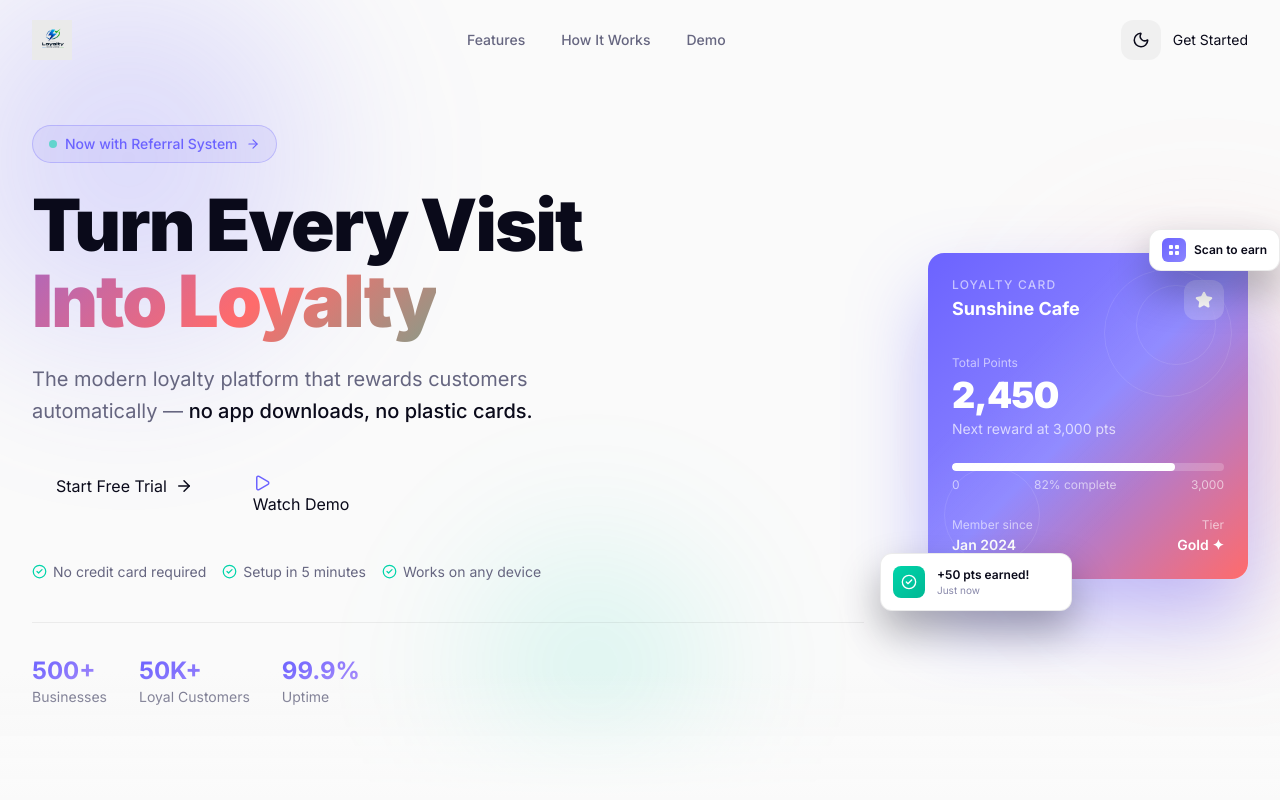
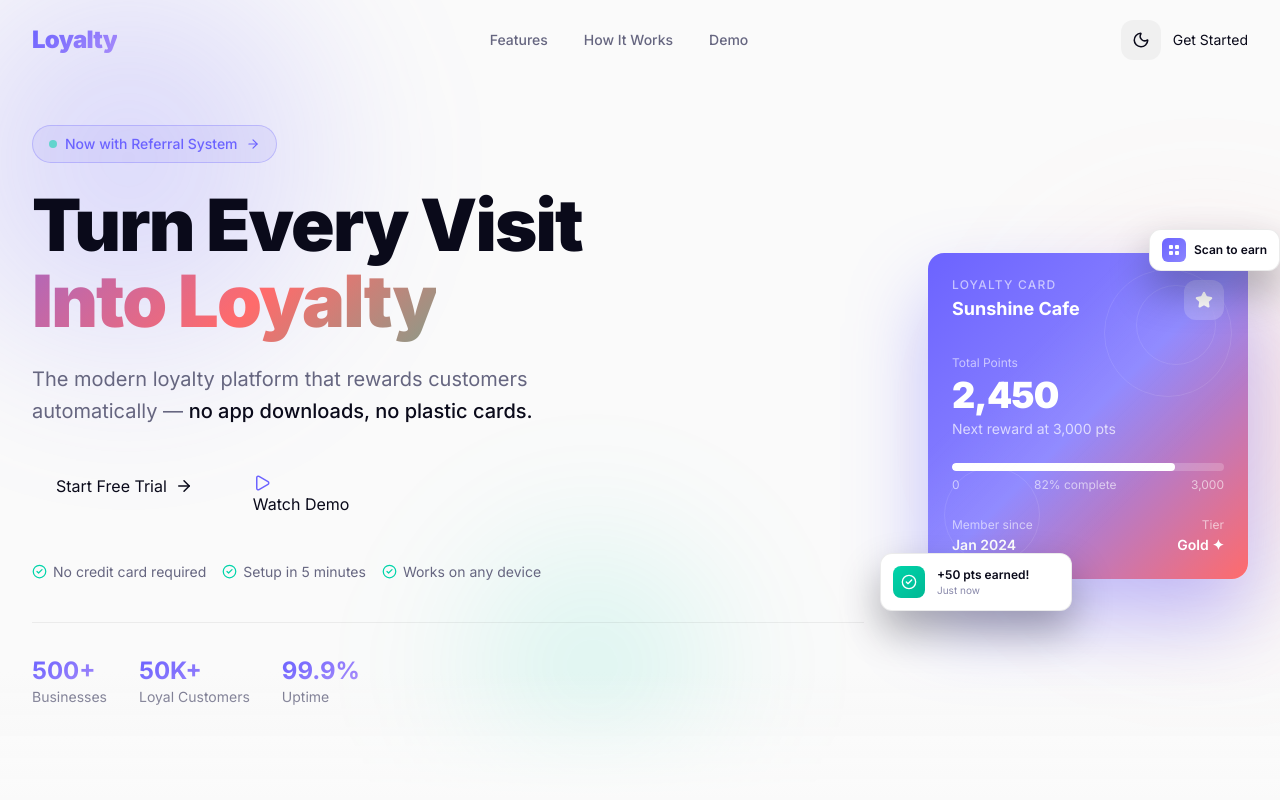
Before and after one commit to Nish7156/loyalty-website, a React (Vite) app: page / in a window 1280 px wide. Shown: the top 800 px of the page. Built offline with nearby package versions, Linux system fonts and the light colour scheme.

Commit message:
Replace logo image with text logo 'Loyalty'

```diff
--- a/src/components/Footer.tsx
+++ b/src/components/Footer.tsx
@@ -63,11 +63,19 @@ export default function Footer() {
         <div className="grid grid-cols-1 lg:grid-cols-5 gap-10 lg:gap-8 mb-12">
           {/* Brand column */}
           <div className="lg:col-span-2">
-            <motion.div
-              className="flex items-center mb-4"
-              whileHover={{ scale: 1.02 }}
-            >
-              <img src="/logo.png" alt="Loyalty Rewards" className="h-10 w-auto object-contain" style={{ filter: 'brightness(0) invert(1)' }} />
+            <motion.div className="flex items-center mb-4" whileHover={{ scale: 1.02 }}>
+              <span
+                className="text-2xl font-black tracking-tight"
+                style={{
+                  background: 'linear-gradient(135deg, #6C63FF 0%, #A78BFA 100%)',
+                  WebkitBackgroundClip: 'text',
+                  WebkitTextFillColor: 'transparent',
+                  backgroundClip: 'text',
+                  letterSpacing: '-0.03em',
+                }}
+              >
+                Loyalty
+              </span>
             </motion.div>
             <p className="text-sm leading-relaxed mb-6 text-[#8888AA] max-w-xs">
               The modern loyalty platform that rewards customers automatically. No plastic cards, no app downloads — just results.
--- a/src/components/Navbar.tsx
+++ b/src/components/Navbar.tsx
@@ -53,12 +53,18 @@ export default function Navbar() {
             whileHover={{ scale: 1.02 }}
             whileTap={{ scale: 0.98 }}
           >
-            <img
-              src="/logo.png"
-              alt="Loyalty Rewards"
-              className="h-10 w-auto object-contain"
-              style={{ filter: isDark ? 'brightness(1)' : 'brightness(0.92)' }}
-            />
+            <span
+              className="text-2xl font-black tracking-tight"
+              style={{
+                background: 'linear-gradient(135deg, #6C63FF 0%, #A78BFA 100%)',
+                WebkitBackgroundClip: 'text',
+                WebkitTextFillColor: 'transparent',
+                backgroundClip: 'text',
+                letterSpacing: '-0.03em',
+              }}
+            >
+              Loyalty
+            </span>
           </motion.a>
 
           {/* Desktop Nav Links */}
```
